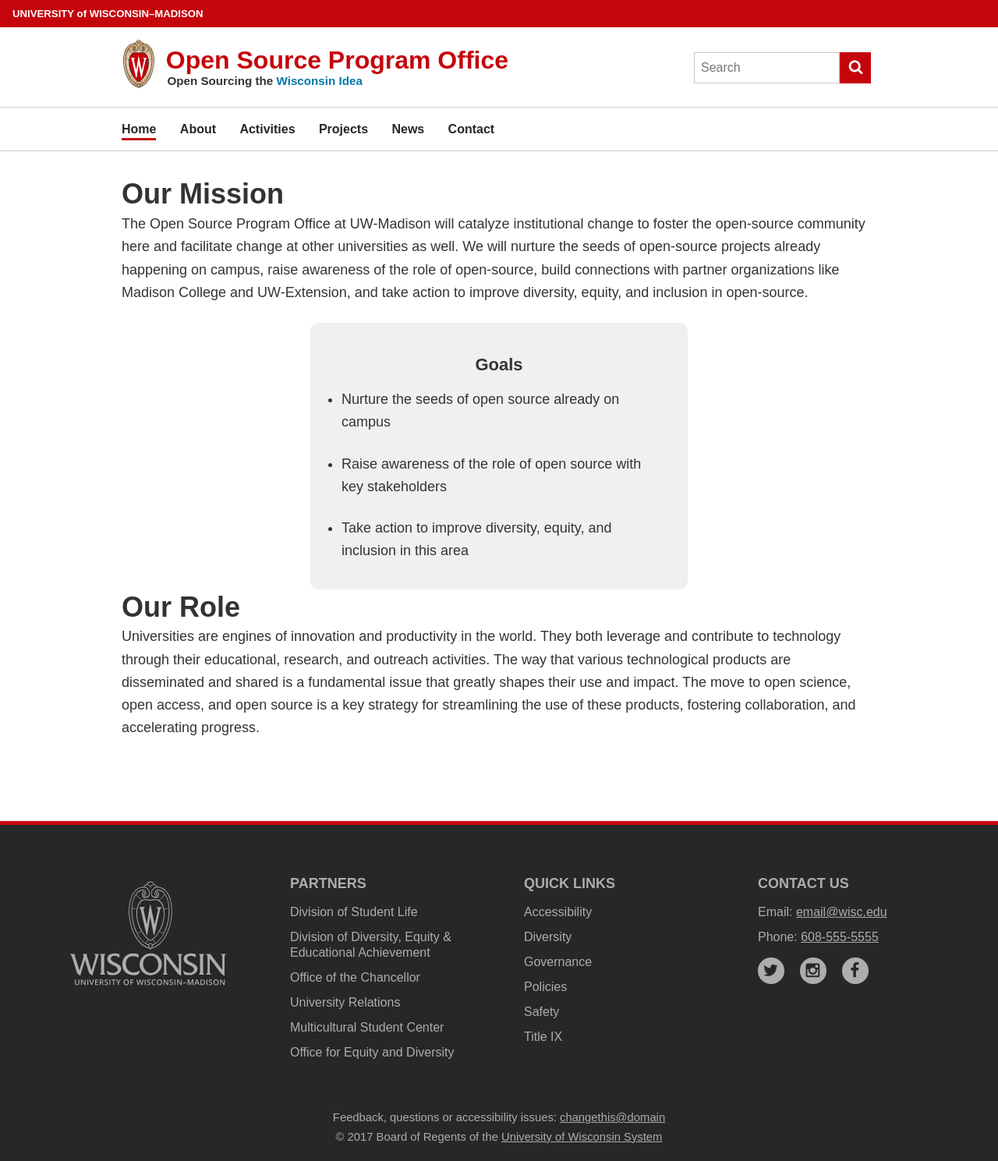
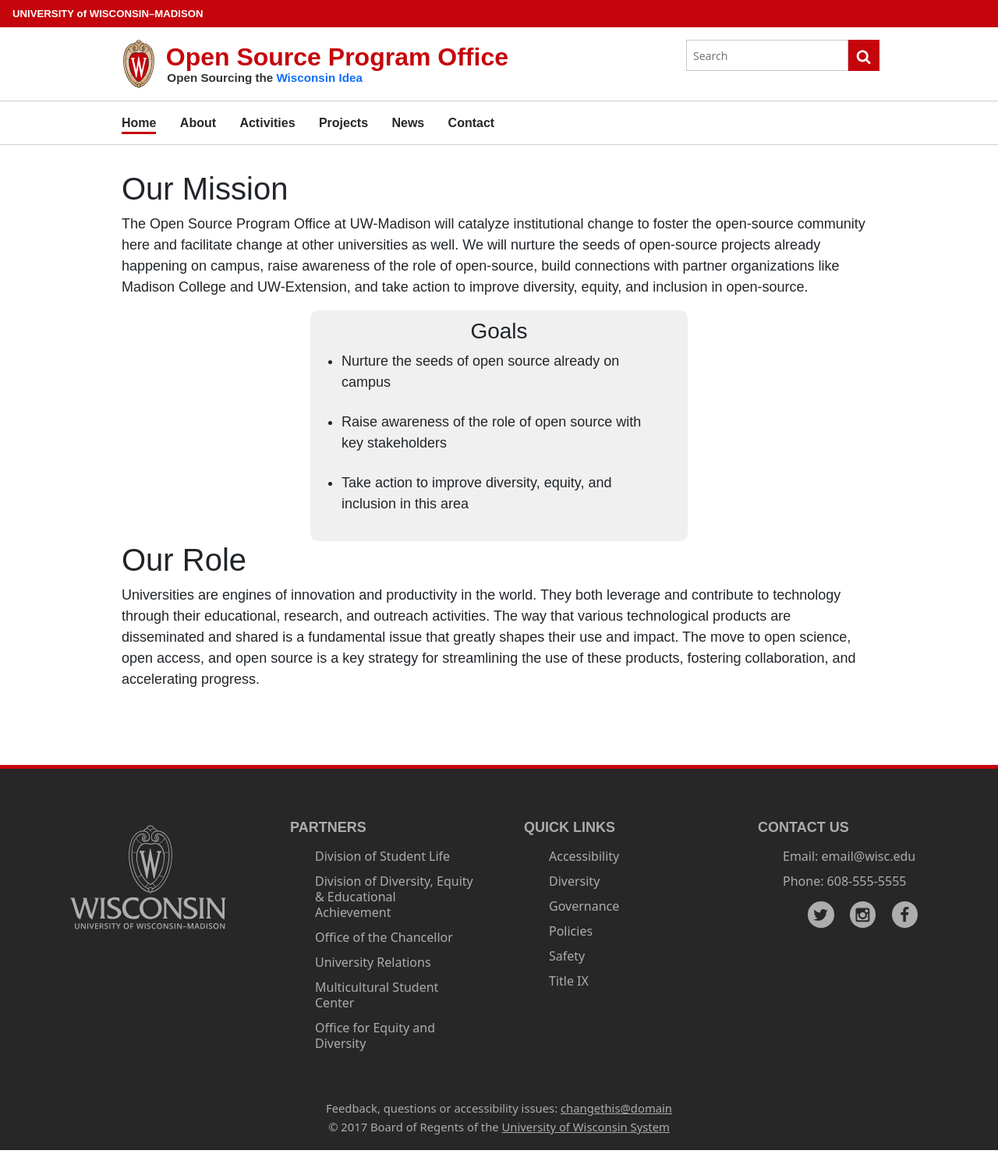
Before and after one commit to UW-Madison-DSI/ospo.wisc.edu-version-1.0, a Jekyll site: the page built from index.html, in a window 1280 px wide. Shown: the whole page at 78% size. Built offline with Jekyll 4.4.1, drawn with Linux system fonts in a browser that asks for light colours; some web fonts are replaced.

Commit message:
Implemented and Experimented Bootstrap framework
Implemented the bootstrap framework on the default layout and the homepage in order to enable responsive design.

Had to replace the current search bar with the new search bar in order to fit the framework.

```diff
--- a/_includes/navigation.html
+++ b/_includes/navigation.html
@@ -1,3 +1,11 @@
+<!DOCTYPE html>
+<html lang="en">
+<head>
+	<meta charset="UTF-8">
+	<meta name="viewport" content="width=device-width, initial-scale=1.0">
+	<title>Document</title>
+</head>
+<body>
 	<div id="uw-top-menus" class="uw-is-visible uw-horizontal" aria-hidden="false">
 		<div class="uw-main-nav">
 		<nav class="uw-nav-menu uw-nav-menu-reverse" aria-label="Main Menu">
@@ -6,15 +14,18 @@
 				{% for item in site.data.navigation %}
 				{% if page.url == item.link %}
 				<li class="current-menu-item">
-				<a href="{{ item.link }}">{{ item.name }}</a>
+					<a style="text-decoration: none;" href="{{ item.link }}">{{ item.name }}</a>
 				</li>
 				{% else %}
 				<li class="menu-item">
-				<a href="{{ item.link }}">{{ item.name }}</a>
+					<a style="text-decoration: none;" href="{{ item.link }}">{{ item.name }}</a>
 				</li>
 				{% endif %}
 				{% endfor %}
 			</ul>
 		</nav>
+
 		</div>
 	</div>
+</body>
+</html>
--- a/_layouts/default.html
+++ b/_layouts/default.html
@@ -4,7 +4,7 @@
 		<meta charset="utf-8">
 		<meta name="viewport" content="width=device-width, initial-scale=1.0, maximum-scale=1.0, user-scalable=no">
 		<title>{{ page.title }}</title>
-
+		<link href="https://cdn.jsdelivr.net/npm/bootstrap@5.3.2/dist/css/bootstrap.min.css" rel="stylesheet" integrity="sha384-T3c6CoIi6uLrA9TneNEoa7RxnatzjcDSCmG1MXxSR1GAsXEV/Dwwykc2MPK8M2HN" crossorigin="anonymous">
 		<!-- fonts -->
     <link rel="preload" href="https://cdn.wisc.cloud/fonts/uw-rh/0.0.1/redhat-display-latin.v14.woff2" as="font" type="font/woff2" crossorigin>
     <link rel="preload" href="https://cdn.wisc.cloud/fonts/uw-rh/0.0.1/redhat-text-latin.v13.woff2" as="font" type="font/woff2" crossorigin>
@@ -16,7 +16,7 @@
 	<body>
 		<a class="uw-show-on-focus" href="#main" id="uw-skip-link">Skip to main content</a>
 		<div class="uw-global-bar" role="navigation">
-		  <a class="uw-global-name-link" href="http://www.wisc.edu" aria-label="University home page">U<span>niversity <span class="uw-of">of</span> </span>W<span>isconsin</span>–Madison</a>
+		  <a style="text-decoration: none;" class="uw-global-name-link" href="http://www.wisc.edu" aria-label="University home page">U<span>niversity <span class="uw-of">of</span> </span>W<span>isconsin</span>–Madison</a>
 		</div>
 		<header id="branding" class="uw-header uw-has-search">
 		  <div class="uw-header-container">
@@ -26,11 +26,29 @@
 		      </div>
 		      <div class="uw-title-tagline">
 		        <h1 id="site-title" class="uw-site-title">
-		          <a href="" rel="home">Open Source Program Office</a>
+		          <a style="text-decoration: none;" href="" rel="home">Open Source Program Office</a>
 		        </h1>
-		        <div id="site-description" class="uw-site-tagline">Open Sourcing the <a href="https://www.wisc.edu/wisconsin-idea/">Wisconsin Idea</a></div>
+		        <div id="site-description" class="uw-site-tagline">Open Sourcing the <a style="text-decoration: none" href="https://www.wisc.edu/wisconsin-idea/">Wisconsin Idea</a></div>
 		      </div>
 		    </div>
+			<!-- Search Bar -->
+
+			<form>
+				<div class="d-flex flex-row"
+					<div class="uw-header-search">
+						<form role="search" method="get" action="" class="uw-search-form form-inline collapse">
+							<label for="s" class="uw-show-for-sr-only">Search this site</label>
+							<input type="text" class="form-control-sm uw-search-input" placeholder="Search" name="s" id="s" value="">
+							<button class="unstyle uw-search-submit" type="submit">
+								<svg aria-hidden="true" role="presentation">
+								<use xmlns:xlink="http://www.w3.org/1999/xlink" xlink:href="#uw-symbol-search"></use>
+								</svg>
+								<span class="uw-show-for-sr-only">Submit search</span>
+							</button>
+						</form>
+					</div>
+			</form>
+			<!--
 		    <div class="uw-header-search">
 		      <form role="search" method="get" action="" class="uw-search-form form-inline collapse">
 		        <label for="s" class="uw-show-for-sr-only">Search this site</label>
@@ -44,6 +62,8 @@
 		      </form>
 		    </div>
 		  </div>
+			-->
+		  <!-- Search Bar -->
 		</header>
 		<button class="uw-mobile-menu-button-bar uw-mobile-menu-button-bar-reversed uw-is-closed " data-menu="uw-top-menus" aria-label="Open menu" aria-expanded="false" aria-controls="uw-top-menus">Menu<svg aria-hidden="true" focusable="false"><use xmlns:xlink="http://www.w3.org/1999/xlink" xlink:href="#uw-symbol-menu"></use></svg><svg aria-hidden="true" focusable="false"><use xmlns:xlink="http://www.w3.org/1999/xlink" xlink:href="#uw-symbol-close"></use></svg></button>
 
@@ -68,6 +88,11 @@
 		    <div class="uw-footer-menu">
 		      <h3 class="uw-footer-header">Partners</h3>
 		      <ul>
+				<style>
+					a {
+						text-decoration: none;
+					}
+				</style>
 		        <li><a href="https://students.wisc.edu/">Division of Student Life</a></li>
 		        <li><a href="http://provost.wisc.edu/climate.htm">Division of Diversity, Equity &amp; Educational Achievement</a></li>
 		        <li><a href="https://chancellor.wisc.edu/">Office of the Chancellor</a></li>
@@ -91,8 +116,8 @@
 		    <div class="uw-footer-contact">
 		      <h3 class="uw-footer-header">Contact Us</h3>
 		      <ul class="uw-contact-list">
-		        <li class="uw-contact-item">Email: <a href="mailto:email@wisc.edu">email@wisc.edu</a></li>
-		        <li class="uw-contact-item">Phone: <a href="tel:608-555-5555">608-555-5555</a></li>
+		        <li class="uw-contact-item">Email: <a style="text-decoration: none" href="mailto:email@wisc.edu">email@wisc.edu</a></li>
+		        <li class="uw-contact-item">Phone: <a style="text-decoration: none" href="tel:608-555-5555">608-555-5555</a></li>
 		        <li>
 		          <ul class="uw-social-icons">
 		            <li id="uw-icon-twitter" class="uw-social-icon">
@@ -196,5 +221,6 @@
 			<script src="js/polyfills/addEventListener.js"></script>
 		<![endif]-->
 		<script src="js/_uw-style.min.js?version=3.2.0"></script>
+		<script src="https://cdn.jsdelivr.net/npm/bootstrap@5.3.2/dist/js/bootstrap.bundle.min.js" integrity="sha384-C6RzsynM9kWDrMNeT87bh95OGNyZPhcTNXj1NW7RuBCsyN/o0jlpcV8Qyq46cDfL" crossorigin="anonymous"></script>
 	</body>
 </html>
--- a/index.html
+++ b/index.html
@@ -2,7 +2,15 @@
 title: Home
 layout: default
 ---
-
+<!doctype html>
+<html lang="en">
+  <head>
+    <meta charset="utf-8">
+    <meta name="viewport" content="width=device-width, initial-scale=1">
+    <title></title>
+    <link href="https://cdn.jsdelivr.net/npm/bootstrap@5.3.2/dist/css/bootstrap.min.css" rel="stylesheet" integrity="sha384-T3c6CoIi6uLrA9TneNEoa7RxnatzjcDSCmG1MXxSR1GAsXEV/Dwwykc2MPK8M2HN" crossorigin="anonymous">
+  </head>
+  <body>
     <h1>Our Mission</h1>
 	<p>The Open Source Program Office at UW-Madison will catalyze institutional change to foster the open-source community here and facilitate change at other universities as well. We will nurture the seeds of open-source projects already happening on campus, raise awareness of the role of open-source, build connections with partner organizations like Madison College and UW-Extension, and take action to improve diversity, equity, and inclusion in open-source. </p>
 
@@ -15,3 +23,7 @@
 
 	<h1>Our Role</h1>
 	<p>Universities are engines of innovation and productivity in the world. They both leverage and contribute to technology through their educational, research, and outreach activities. The way that various technological products are disseminated and shared is a fundamental issue that greatly shapes their use and impact. The move to open science, open access, and open source is a key strategy for streamlining the use of these products, fostering collaboration, and accelerating progress. </p>
+
+    <script src="https://cdn.jsdelivr.net/npm/bootstrap@5.3.2/dist/js/bootstrap.bundle.min.js" integrity="sha384-C6RzsynM9kWDrMNeT87bh95OGNyZPhcTNXj1NW7RuBCsyN/o0jlpcV8Qyq46cDfL" crossorigin="anonymous"></script>
+  </body>
+</html>
```
Also changed, not shown: Gemfile.lock. Lines whose indentation alone changed are shown as unchanged.
